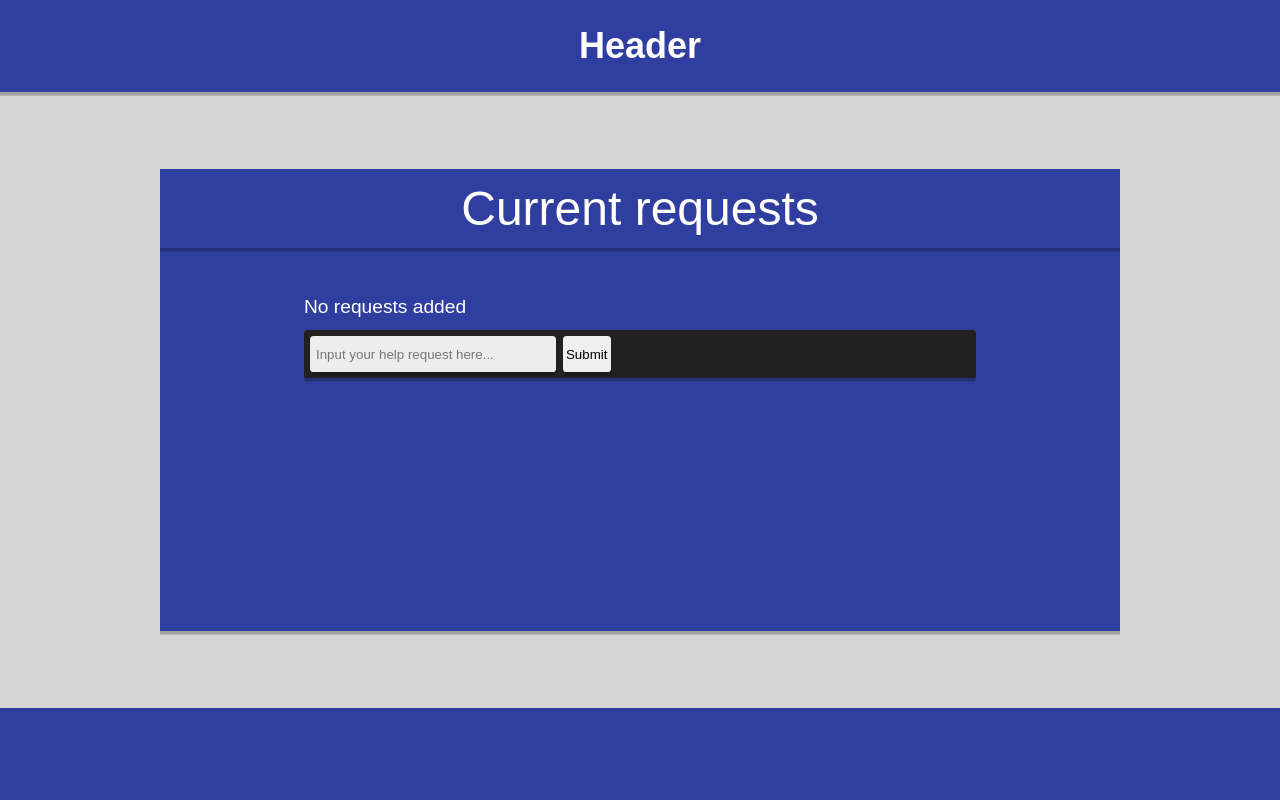
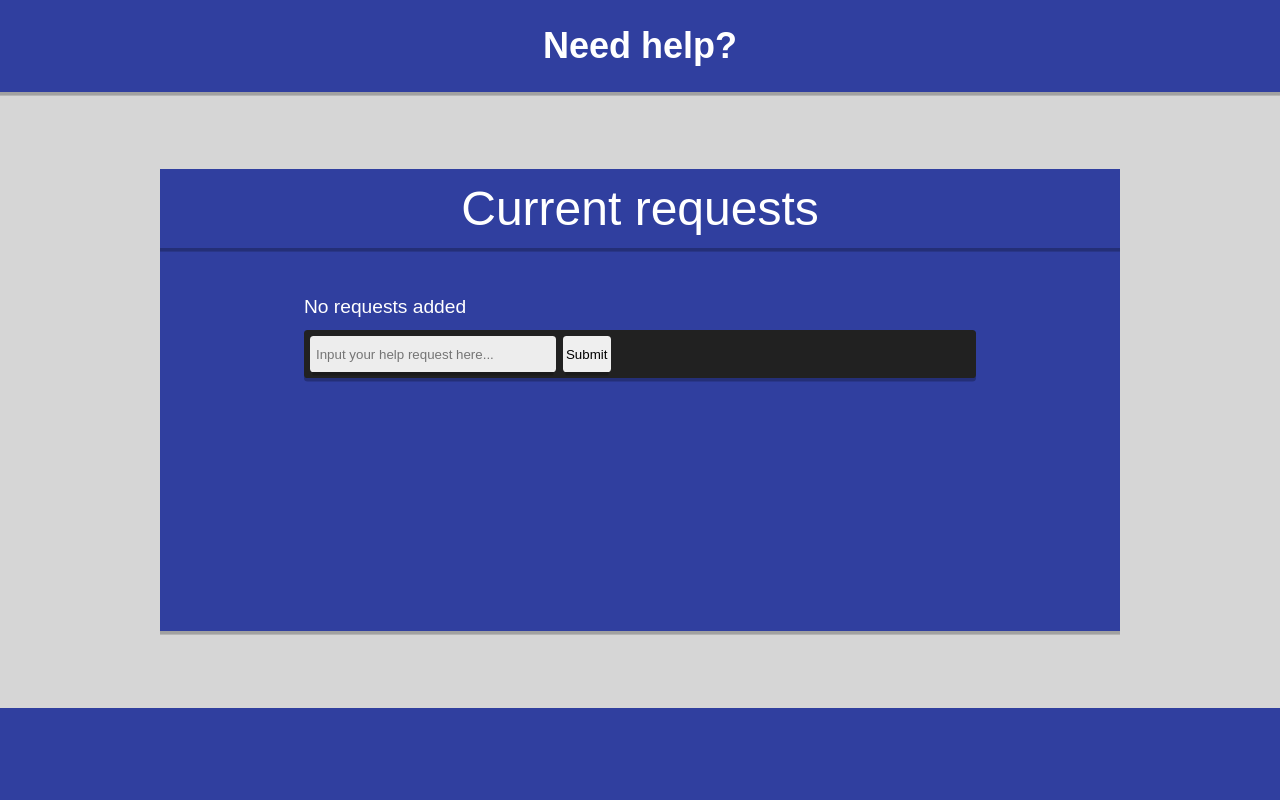
Before and after one commit to gabbe-k/HelpList, a PHP site: page / in a window 1280 px wide. Run offline with PHP 8.4, Linux system fonts and the light colour scheme; data comes from the database, SQL or seed files in the repository; data that the repository does not hold is empty.

Commit message:
Update header.php

```diff
--- a/view/header.php
+++ b/view/header.php
@@ -1,3 +1,3 @@
 <div class="header-inner-wrap">
-  <h2>Header</h2>
+  <h2>Need help?</h2>
 </div>
```
